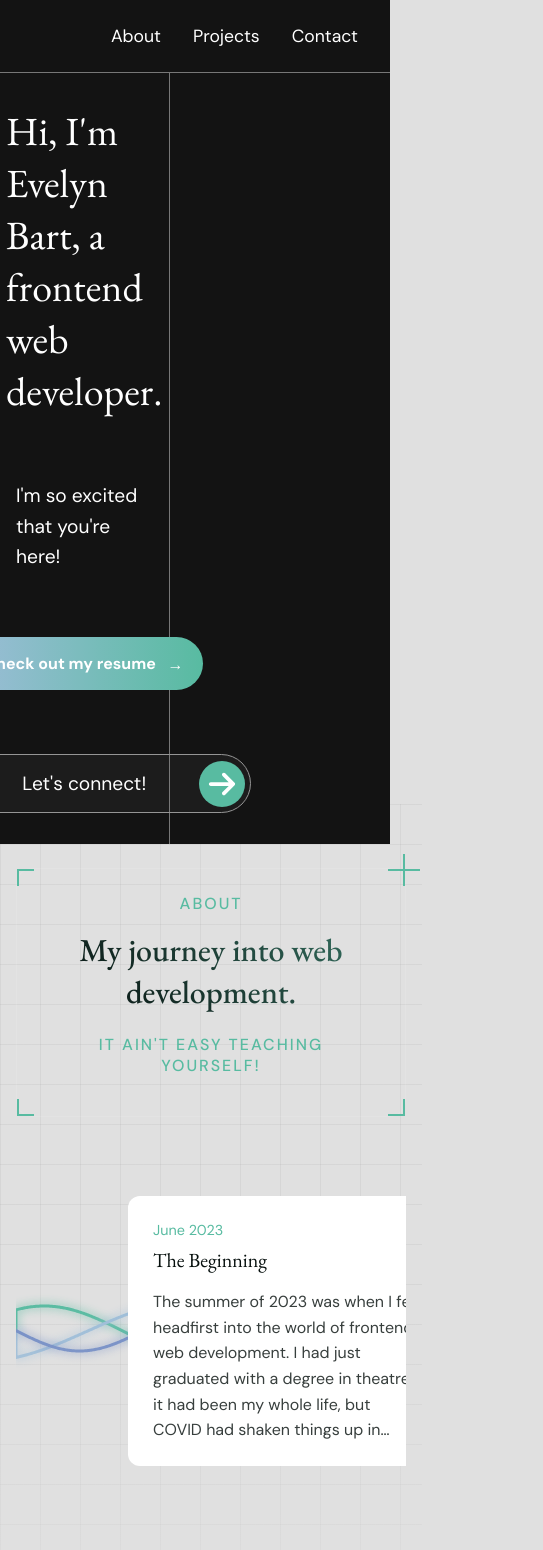
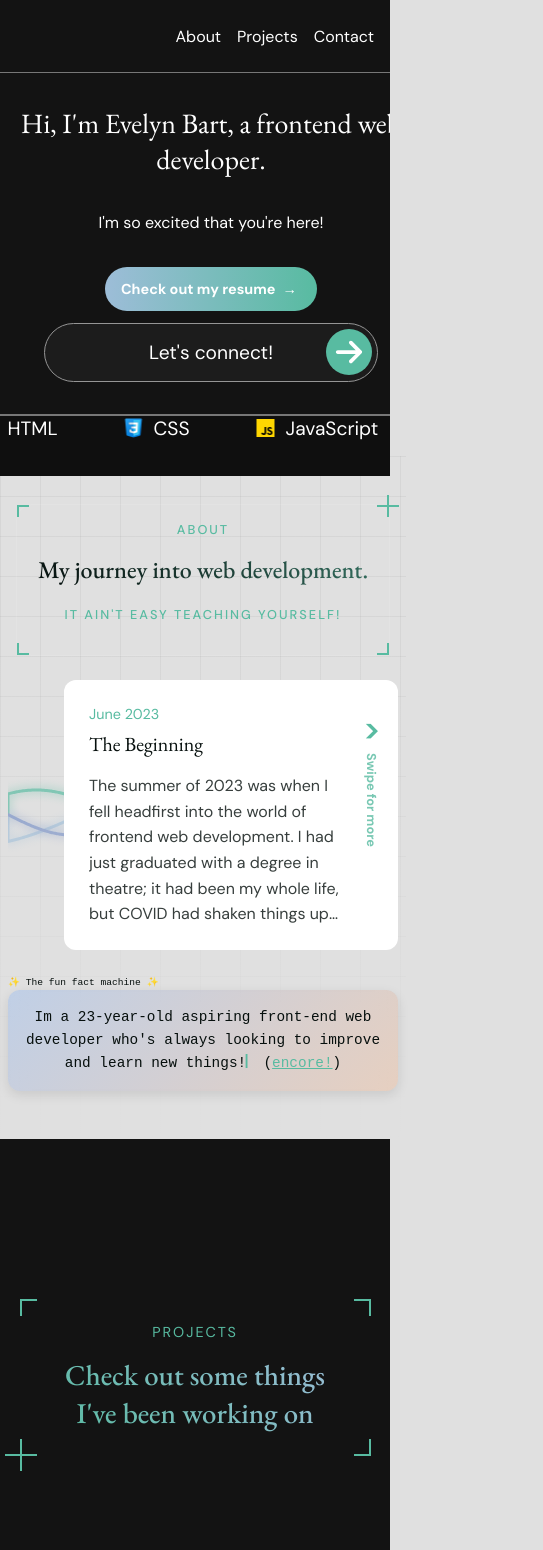
Before and after one commit to evelynmbart/evelyn-portfolio, a React (Vite) app: page / in a window 390 px wide. Shown: the top 1550 px of the page, 543 px wide, since content can reach past the window. Built offline with nearby package versions, Linux system fonts and the light colour scheme; a web font is replaced by a local one.

Commit message:
Some responsiveness

```diff
--- a/src/components/Post.jsx
+++ b/src/components/Post.jsx
@@ -2,7 +2,7 @@ import React, { useState } from "react";
 import styled from "styled-components";
 import Modal from "./Modal";
 
-const Post = ({ date, title, post }) => {
+const Post = ({ date, title, post, isFirst }) => {
   const [isModalOpen, setIsModalOpen] = useState(false);
 
   return (
@@ -14,7 +14,10 @@ const Post = ({ date, title, post }) => {
           <PostText>{post}</PostText>
         </PostContent>
 
-        <TimelineArrow>&gt;</TimelineArrow>
+        <RightSide>
+          <TimelineArrow>&gt;</TimelineArrow>
+          {isFirst && <SwipeText>Swipe for more</SwipeText>}
+        </RightSide>
       </PostCard>
 
       <Modal
@@ -51,6 +54,7 @@ const PostCard = styled.div`
 
 const PostContent = styled.div`
   height: 100%;
+  flex: 1;
 `;
 
 const PostDate = styled.span`
@@ -77,6 +81,28 @@ const PostText = styled.p`
   overflow: hidden;
 `;
 
+const RightSide = styled.div`
+  display: flex;
+  flex-direction: column;
+  align-items: center;
+  margin-left: 1rem;
+`;
+
+const SwipeText = styled.span`
+  writing-mode: vertical-rl;
+  transform: rotate(0deg);
+  color: var(--primary-color);
+  font-size: 0.8rem;
+  font-weight: bold;
+  margin-bottom: 0.5rem;
+  opacity: 0.8;
+  display: none;
+
+  @media (max-width: 768px) {
+    display: block;
+  }
+`;
+
 const TimelineArrow = styled.span`
   font-size: 2rem;
   font-weight: 600;
--- a/src/sections/About.jsx
+++ b/src/sections/About.jsx
@@ -178,6 +178,7 @@ const About = () => {
                 date={item.date}
                 title={item.title}
                 post={item.post}
+                isFirst={index === 0}
               />
             </>
           ))}
@@ -205,7 +206,7 @@ export default About;
 
 const AboutSection = styled.section`
   margin: -40px 0 0;
-  padding: 4rem 0;
+  padding: 4rem 1rem;
   width: 100%;
   position: relative;
   z-index: 1;
@@ -225,42 +226,66 @@ const AboutSection = styled.section`
     pointer-events: none;
   }
 
-  @media only screen and (max-width: 768px) {
-    padding: 2rem 1rem;
+  @media (max-width: 480px) {
+    padding: 2rem 0.5rem;
+    margin: -20px 0 0;
   }
 `;
 
 const TimelineContainer = styled.div`
   position: relative;
   width: 100%;
+  overflow-x: hidden;
 `;
 
 const HorizontalTimelineBox = styled.div`
   display: flex;
   align-items: center;
-  padding: 2rem 4rem;
+  padding: 2rem;
   min-height: 300px;
   max-width: 100%;
-  overflow-x: scroll;
+  overflow-x: auto;
   opacity: ${props => props.isVisible ? 1 : 0};
+  -webkit-overflow-scrolling: touch;
+  scrollbar-width: thin;
+
+  @media (max-width: 768px) {
+    padding: 1rem;
+    min-height: 250px;
+  }
+
+  @media (max-width: 480px) {
+    padding: 0.5rem;
+    min-height: 200px;
+  }
 `;
 
 const Header = styled.div`
   display: flex;
   justify-content: center;
-  margin: 2rem 0;
+  margin: 2rem 1rem;
+
+  @media (max-width: 480px) {
+    margin: 1rem 0.5rem;
+  }
 `;
 
 const HeaderFrame = styled.div`
   position: relative;
   max-width: 650px;
-  padding: 2rem 4rem;
+  width: 90%;
+  padding: 2rem;
   text-align: center;
   border-radius: 16px;
   border: 1px solid rgba(255, 255, 255, 0.1);
 
-  @media only screen and (max-width: 768px) {
-    padding: 1.5rem 2rem;
+  @media (max-width: 768px) {
+    padding: 1.5rem;
+  }
+
+  @media (max-width: 480px) {
+    padding: 1rem;
+    width: 95%;
   }
 `;
 
@@ -268,6 +293,11 @@ const Corner = styled.span`
   position: absolute;
   width: 15px;
   height: 15px;
+
+  @media (max-width: 480px) {
+    width: 10px;
+    height: 10px;
+  }
 `;
 
 const TopLeftCorner = styled(Corner)`
@@ -296,6 +326,11 @@ const TopRightCornerOutside = styled(Corner)`
   right: -15px;
   border-bottom: 2px solid var(--primary-color);
   border-left: 2px solid var(--primary-color);
+
+  @media (max-width: 480px) {
+    top: -10px;
+    right: -10px;
+  }
 `;
 
 const BottomRightCorner = styled(Corner)`
@@ -307,7 +342,7 @@ const BottomRightCorner = styled(Corner)`
 
 const Subtitle = styled.span`
   display: block;
-  font-size: 1rem;
+  font-size: clamp(0.8rem, 2vw, 1rem);
   color: var(--primary-color);
   text-transform: uppercase;
   letter-spacing: 2px;
@@ -316,7 +351,7 @@ const Subtitle = styled.span`
 `;
 
 const Title = styled.h2`
-  font-size: 2.5rem;
+  font-size: clamp(1.5rem, 4vw, 2.5rem);
   font-weight: 500;
   line-height: 1.3;
   margin: 0;
@@ -324,10 +359,6 @@ const Title = styled.h2`
   background: linear-gradient(45deg, var(--text-color), color-mix(in srgb, var(--primary-color) 60%, black));
   -webkit-background-clip: text;
   -webkit-text-fill-color: transparent;
-
-  @media only screen and (max-width: 768px) {
-    font-size: 2rem;
-  }
 `;
 
 const TypingSection = styled.div`
@@ -337,20 +368,25 @@ const TypingSection = styled.div`
   gap: 2rem;
   margin: 4rem auto 2rem;
   max-width: 800px;
-  padding: 0 2rem;
+  padding: 0 1rem;
   position: relative;
 
+  @media (max-width: 768px) {
+    margin: 2rem auto 1rem;
+    gap: 1rem;
+  }
 `;
 
 const TypingContainer = styled.div`
-  width: 600px;
+  width: 100%;
+  max-width: 600px;
   font-family: monospace;
   display: flex;
   align-items: center;
   justify-content: center;
-  font-size: 1.2rem;
+  font-size: clamp(0.9rem, 2.5vw, 1.2rem);
   line-height: 1.6;
-  padding: 2rem;
+  padding: 1.5rem;
   border-radius: 12px;
   background: rgba(255, 255, 255, 0.05);
   box-shadow: 0 4px 12px rgba(0, 0, 0, 0.1);
@@ -359,7 +395,7 @@ const TypingContainer = styled.div`
   &::after {
     content: '✨ The fun fact machine ✨';
     position: absolute;
-    font-size: 0.8rem;
+    font-size: clamp(0.6rem, 1.5vw, 0.8rem);
     top: 0;
     transform: translateY(-100%);
     left: 0;
@@ -375,11 +411,18 @@ const TypingContainer = styled.div`
     background: linear-gradient(135deg, #0066ff 0%, #ff6600 100%);
     opacity: 0.15;
     z-index: -1;
+    border-radius: 12px;
+  }
+
+  @media (max-width: 480px) {
+    padding: 1rem;
   }
 `;
 
 const TypingText = styled.span`
   color: var(--text-color);
+  text-align: center;
+  word-wrap: break-word;
 `;
 
 const Cursor = styled.span`
@@ -405,6 +448,12 @@ const NewFactLink = styled.span`
   &:hover {
     opacity: 0.8;
   }
+
+  @media (hover: none) {
+    &:active {
+      opacity: 0.8;
+    }
+  }
 `;
 
 const TimelineCanvas = styled.canvas`
--- a/src/sections/Hero.jsx
+++ b/src/sections/Hero.jsx
@@ -18,7 +18,8 @@ const Hero = () => {
         <Main>
           <Left>
             <Title>Hi, I&apos;m Evelyn Bart, a frontend web developer.</Title>
-            <Subtitle> I&apos;m so excited that you&apos;re here!</Subtitle>
+            <Subtitle>I&apos;m so excited that you&apos;re here!</Subtitle>
+            <ButtonContainer>
               <ResumeButton
                 href="../Evelyn Bart 2025 Resume copy.pdf"
                 alt="Download my resume!"
@@ -32,6 +33,7 @@ const Hero = () => {
               >
                 Let's connect!
               </Button>
+            </ButtonContainer>
           </Left>
           <Right></Right>
         </Main>
@@ -39,7 +41,7 @@ const Hero = () => {
         <Footer>
           <ConveyorBelt>
             <ConveyorContent>
-              {[1, 2, 3, 4, 5].map(() => {
+              {[1, 2, 3, 4, 5].map((_) => {
                 return (
                   <>
                     <SkillItem>
@@ -119,9 +121,9 @@ const HeroSection = styled.section`
   z-index: 100;
 
   @media (max-width: 768px) {
-    margin: 0px;
+    margin: 0;
     border-radius: 0;
-    height: 100vh;
+    height: fit-content;
     width: 100vw;
   }
 `;
@@ -134,9 +136,18 @@ const Header = styled.header`
   align-items: center;
   justify-content: flex-end;
   border-bottom: 1px solid rgb(119, 119, 119);
+
+  @media (max-width: 768px) {
+    padding: 1rem;
+  }
 `;
 
-const Nav = styled.nav``;
+const Nav = styled.nav`
+  @media (max-width: 480px) {
+    display: flex;
+    gap: 1rem;
+  }
+`;
 
 const NavLink = styled.a`
   color: white;
@@ -148,11 +159,20 @@ const NavLink = styled.a`
   &:hover {
     opacity: 0.8;
   }
+
+  @media (max-width: 480px) {
+    margin-left: 0;
+    font-size: 1rem;
+  }
 `;
 
 const Main = styled.main`
   flex: 1;
   display: flex;
+
+  @media (max-width: 1024px) {
+    flex-direction: column-reverse;
+  }
 `;
 
 const Footer = styled.footer`
@@ -160,6 +180,10 @@ const Footer = styled.footer`
   background-color: rgba(0, 0, 0, 0.2);
   overflow: hidden;
   border-top: 1px solid rgb(119, 119, 119);
+
+  @media (max-width: 768px) {
+    min-height: 60px;
+  }
 `;
 
 const ConveyorBelt = styled.div`
@@ -195,6 +219,11 @@ const SkillItem = styled.span`
   justify-content: center;
   gap: 0.5rem;
   text-align: center;
+
+  img {
+    width: 24px;
+    height: 24px;
+  }
 `;
 
 const Left = styled.div`
@@ -203,9 +232,29 @@ const Left = styled.div`
   flex-direction: column;
   justify-content: center;
   gap: 4rem;
-  padding: 2rem 1rem;
+  padding: 2rem;
   border-right: 1px solid rgb(119, 119, 119);
   align-items: center;
+
+  @media (max-width: 1024px) {
+    width: 100%;
+    border-right: none;
+    border-bottom: 1px solid rgb(119, 119, 119);
+    gap: 2rem;
+    padding: 2rem 1rem;
+  }
+`;
+
+const ButtonContainer = styled.div`
+  display: flex;
+  gap: 1rem;
+  flex-direction: column;
+  align-items: center;
+  width: 100%;
+
+  @media (max-width: 480px) {
+    gap: 0.75rem;
+  }
 `;
 
 const ResumeButton = styled.a`
@@ -236,10 +285,21 @@ const ResumeButton = styled.a`
   &:hover:after {
     transform: translateX(50%) translateY(-50%);
   }
+
+  @media (max-width: 480px) {
+    width: 180px;
+    font-size: 0.9rem;
+    padding: 0.8rem 1rem;
+  }
 `;
 
 const Right = styled.div`
   width: 65%;
+
+  @media (max-width: 1024px) {
+    width: 100%;
+    flex: 1;
+  }
 `;
 
 const Title = styled.h1`
@@ -247,6 +307,15 @@ const Title = styled.h1`
   font-weight: 400;
   line-height: 1.3;
   color: white;
+  text-align: center;
+
+  @media (max-width: 1024px) {
+    font-size: 2rem;
+  }
+
+  @media (max-width: 480px) {
+    font-size: 1.75rem;
+  }
 `;
 
 const Subtitle = styled.p`
@@ -254,5 +323,13 @@ const Subtitle = styled.p`
   line-height: 1.6;
   color: white;
   margin: 0;
-  align-self: flex-start;
+  text-align: center;
+
+  @media (max-width: 768px) {
+    font-size: 1.1rem;
+  }
+
+  @media (max-width: 480px) {
+    font-size: 1rem;
+  }
 `;
```
Lines whose indentation alone changed are shown as unchanged.
